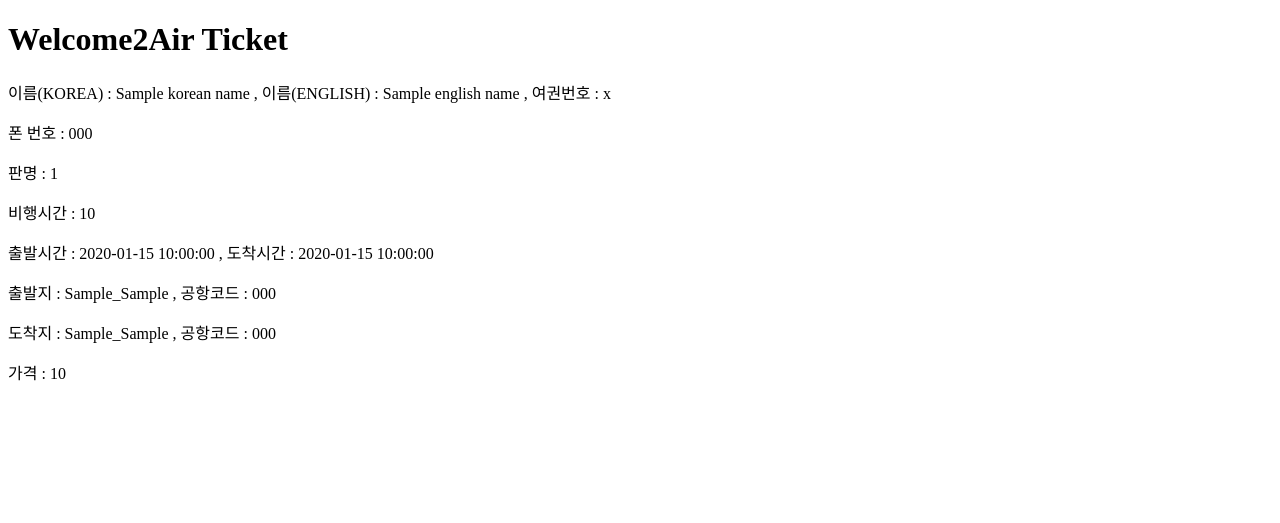
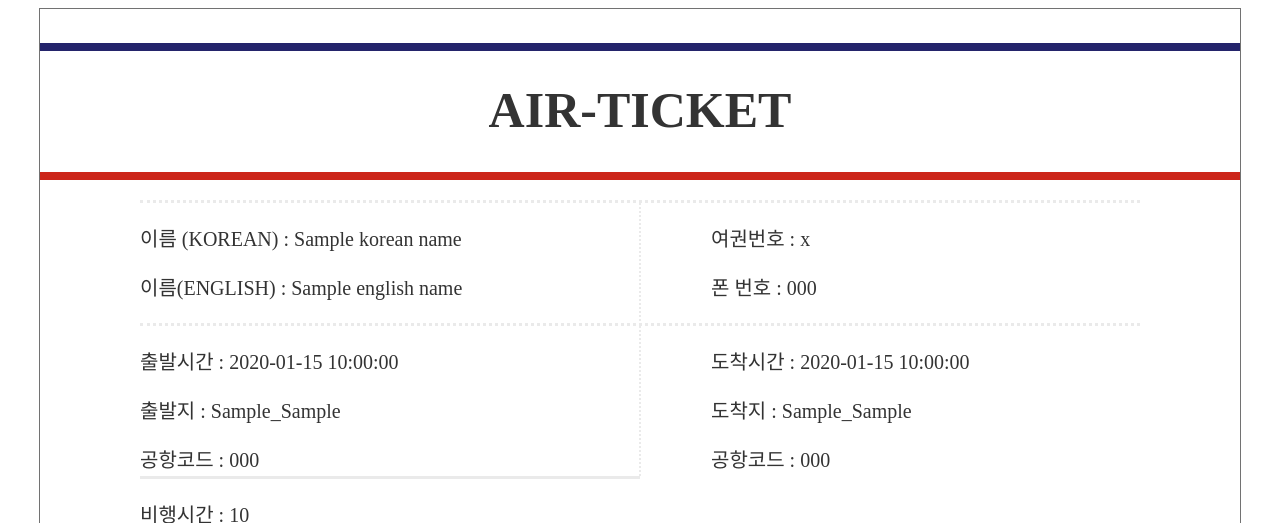
Before and after one commit to wecode-bootcamp-korea/21-2nd-Welcome-2-Air-backend, a Python web app: template tickets/templates/tickets/pdf.html in a window 1280 px wide. Shown: the top 523 px of the page. Before the commit the page ends 381 px from the top, so only its background shows below. Run offline with Jinja, Linux system fonts and the light colour scheme; the template is opened without the code that fills it: most values are stand-ins (such as "Sample title", 1, 10 or a date in 2020).

Commit message:
add : template html 레이아웃 추가

```diff
--- a/tickets/templates/tickets/pdf.html
+++ b/tickets/templates/tickets/pdf.html
@@ -5,19 +5,80 @@
     <meta http-equiv="X-UA-Compatible" content="IE=edge">
     <meta name="viewport" content="width=device-width, initial-scale=1.0">
     <title>Document</title>
+    <style>
+        .alll_wrap{margin-left:auto;margin-right:auto;width:1200px; background-color:white;height:650px;border:1px solid #727272;}
+
+        h1{text-align:center; font-size:50px;padding-top:30px;color:#333333;border-top:8px solid rgb(36, 36, 107); }
+
+        p{font-size:20px; color:rgb(51, 51, 51)}
+
+        .all_wrap{width:1200px; margin-left:auto; margin-right:auto; height:500px;border-top:8px solid rgb(204, 38, 26);}
+        .left_box_wrap{height:120px;margin-top:20px; }
+        .left_box_wrap, .right_box_wrap{width:1000px; margin-left:auto; margin-right:auto;border-top:3px dotted #eaeaea;}
+
+        .box_wrap1, .box_wrap2{width:499px;}
+        .box_wrap1{float:left;border-right:2px dotted #eaeaea;}
+        .box_wrap2{float:right;}
+
+        .box_wrap2 .pass,.box_wrap2 .phone{text-indent:70px;}
+        img{float:right;margin-left:auto; margin-right:auto;}
+
+        .right_box_wrap{width:1000px; height:500px;}
+        .left_box_wrap p, .right_box_wrap p{text-align:left;}
+        /* .right_box_wrap p{} */
+        .bb{text-indent:70px;}
+        .aa,.bb{width:499px; float:left;height:300px; font-size:20px; height:150px;}
+        .aa{float:left;border-right:2px dotted #eaeaea;}
+        .aa,.cc{text-indent:0px;}
+        .cc{float:left;background-color:white;width:500px;  border-top:3px solid #eaeaea;  height:150px;}
+        img{float:left;margin-left:auto; margin-right:auto;width:430px;height:100px;margin-top:50px;margin-left:30px;}
+    </style>
 </head>
+
 <body>
-    <h1>Welcome2Air Ticket</h1>
-    <p>이름(KOREA) : {{korean_name}} , 이름(ENGLISH) : {{english_name}} , 여권번호 : {{passport}}</p>
-    <p>폰 번호 : {{phone}}</p>
-    <p>판명 : {{flight_number}}</p>
-    <p>비행시간 : {{duration}}</p>
-    <p>출발시간 : {{departure_datetime}} , 도착시간 : {{arrival_datetime}}</p>
+    <div class="alll_wrap">
 
-    <p>출발지 : {{departure_country}}_{{departure_city}} , 공항코드 : {{departure_airport_code}}</p>
+        <h1 class="main_name"><span class="namename">AIR-TICKET</span></h1>
+        <div class="all_wrap">
+            <div class="left_box_wrap">
+                <div class="box_wrap1">
+                    <p class="name">이름 (KOREAN) : {{korean_name}}</p>
+                    <p class="eng_name">이름(ENGLISH) : {{english_name}}</p>
+                </div>
+                <div class="box_wrap2">
+                    <p class="pass">여권번호 : {{passport}}</p>
+                    <p class="phone">폰 번호 : {{phone}}</p>
+                </div>
+            </div>
 
-    <p>도착지 : {{arrival_country}}_{{arrival_city}} , 공항코드 : {{arrival_airport_code}}</p>
-    <p>가격 : {{price}}</p>
+        <div class="right_box_wrap">
+            <div class="box_wrap">
+                <div class="aa">
+                    <p class="time">출발시간 : {{departure_datetime}}</p>
+                    <p>출발지 : {{departure_country}}_{{departure_city}}</p>
+                    <p class="code">공항코드 : {{departure_airport_code}}</p>
+                </div>
+
+                <div class="bb">
+                    <p class="time">도착시간 : {{arrival_datetime}}</p>
+                    <p>도착지 : {{arrival_country}}_{{arrival_city}}</p>
+                    <p class="code">공항코드 : {{arrival_airport_code}}</p>
+
+                </div>
+                <div class="cc">
+                    <p class="duration">비행시간 : {{duration}}</p>
+                    <p class="flight_number">판명 : {{flight_number}}</p>
+                    <p class="price">가격 : {{price}}</p>
+
+                </div>
+
+            </div>
+            <img src="https://welcome2air.s3.ap-northeast-2.amazonaws.com/logo.png" alt="logo" width="450" height="100">
+        </div>
+
+
+
+    </div>
 
 </body>
 </html>
--- a/users/utils.py
+++ b/users/utils.py
@@ -10,7 +10,7 @@ def login_decorator(func):
         try:
             token        = request.headers.get('Authorization', None)
             payload      = jwt.decode(token, SECRET_KEY, ALGORITHM)
-            user         = User.objects.get(id=payload['id'])
+            user         = User.objects.get(id=payload['user_id'])
             request.user = user
 
             return func(self, request, *args, **kwargs)
```
Also changed, not shown: tickets/views.py (+4 -4 lines).
